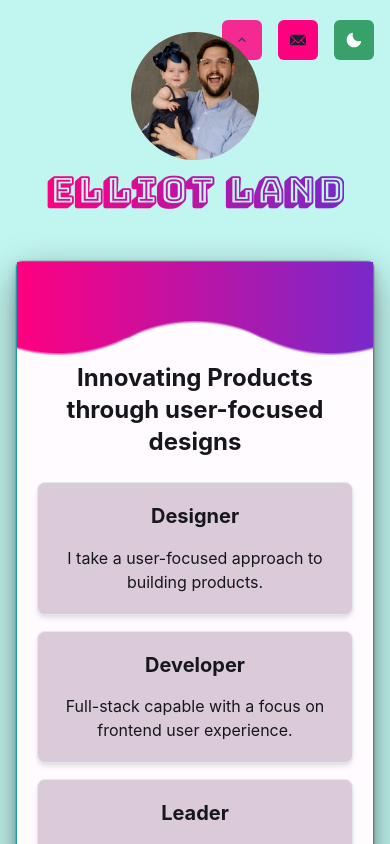
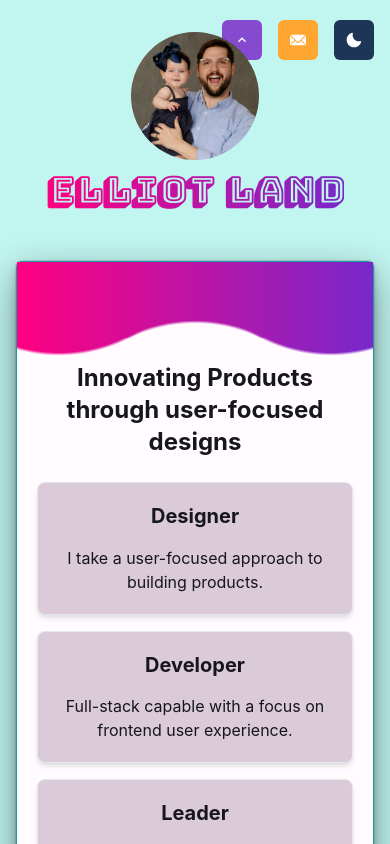
Before and after one commit to elliotland/personal-site-next-chakra, a Next.js app: page / in a window 390 px wide. Shown: the top 844 px of the page. Built offline with nearby package versions, Linux system fonts and the light colour scheme.

Commit message:
mobile updates

```diff
--- a/src/components/AI_lliot.tsx
+++ b/src/components/AI_lliot.tsx
@@ -123,10 +123,10 @@ function AI_lliot() {
             pl={"2.5em"}
             pr={"2.5em"}
             _dark={{
-              bgColor: "customDarkMode.green",
+              bgColor: "customDarkMode.primary",
             }}
             _light={{
-              bgColor: "customLightMode.primary",
+              bgColor: "customLightMode.orange",
               color: "white",
             }}
           >
--- a/src/components/ButtonMenu.tsx
+++ b/src/components/ButtonMenu.tsx
@@ -1,22 +1,23 @@
-import { Stack } from "@chakra-ui/react";
+import { color, Stack } from "@chakra-ui/react";
 import { DarkModeSwitch } from "./DarkModeSwitch";
 import ExpansionButton from "./ExpansionButton";
 import ContactMeButton from "./ContactMeButton";
 
 const ButtonStack = ({ isExpanded, toggleExpansion }) => {
-  // Using 'onClick' here
   return (
-    <Stack direction="row" spacing={4} position="fixed" top={5} right={4} zIndex={5000}>
+    <Stack direction="row" spacing={4} position={isExpanded ? 'inherit' : 'fixed'} top={5} right={4} zIndex={5000} >
       <ExpansionButton
         isExpanded={isExpanded}
         toggleExpansion={toggleExpansion}
-        darkSettings={{ bgColor: "customDarkMode.green" }}
-        lightSettings={{ bgColor: "customLightMode.pink" }}
+        darkSettings={{ bgColor: "customDarkMode.yellow", color:'black' }}
+        lightSettings={{ bgColor: "customLightMode.primary", color:'white' }}
       />
       <ContactMeButton
-        darkSettings={{ bgColor: "customDarkMode.green" }}
-        lightSettings={{ bgColor: "customLightMode.pink" }} />
-      <DarkModeSwitch />
+        darkSettings={{ bgColor: "customDarkMode.primary" }}
+        lightSettings={{ bgColor: "customLightMode.orange", color:'white' }} />
+      <DarkModeSwitch
+        darkSettings={{ bgColor: "customDarkMode.white", color: "black" }}
+        lightSettings={{ bgColor: "customLightMode.backgroundBlue", color: "white" }} />
     </Stack>
   );
 };
--- a/src/components/DarkModeSwitch.tsx
+++ b/src/components/DarkModeSwitch.tsx
@@ -1,14 +1,20 @@
 import { useColorMode, IconButton } from "@chakra-ui/react";
 import { SunIcon, MoonIcon } from "@chakra-ui/icons";
 
-export const DarkModeSwitch = () => {
+type DarkModeSwitchProps = {
+  lightSettings: {};
+  darkSettings: {};
+};
+
+export const DarkModeSwitch: React.FC<DarkModeSwitchProps> = ({lightSettings, darkSettings}) => {
   const { colorMode, toggleColorMode } = useColorMode();
   const isDark = colorMode === "dark";
   return (
     <IconButton
       icon={isDark ? <SunIcon /> : <MoonIcon />}
       aria-label="Toggle Theme"
-      colorScheme="green"
+      _light={lightSettings}
+      _dark={darkSettings}
       onClick={toggleColorMode}
     />
   );
--- a/src/components/Hero.tsx
+++ b/src/components/Hero.tsx
@@ -19,13 +19,11 @@ const Hero = ({
     <Flex
       justifyContent="center"
       alignItems="center"
-      marginTop={smallMode ? "em" : "2em"}
-      mb={smallMode ? "2em" : "2em"}
+      marginTop={smallMode ? "0em" : "2em"}
+      mb={smallMode ? "0em" : "2em"}
       flexDirection={smallMode ? "row" : "column"}
       alignContent={"center"}
-      position={smallMode ? "fixed" : "initial"}
-      top={4}
-      left={4}
+      position={smallMode ? "inherit" : "initial"}
       zIndex={5000}
     >
       <Avatar
--- a/src/components/ProjectCarousal.tsx
+++ b/src/components/ProjectCarousal.tsx
@@ -33,12 +33,12 @@ const ProjectGallery = () => {
 
   const activeBgColor = useColorModeValue(
     "customLightMode.pink",
-    "customDarkMode.primary"
+    "customDarkMode.green"
   );
   const inactiveBgColor = useColorModeValue("white", "darkprimary");
   const borderColor = useColorModeValue(
     "customLightMode.pink",
-    "customDarkMode.primary"
+    "customDarkMode.green"
   );
   const textColor = useColorModeValue("black", "white");
 
--- a/src/pages/index.tsx
+++ b/src/pages/index.tsx
@@ -5,14 +5,17 @@ import {
   Flex,
   useDisclosure,
   useBreakpointValue,
+  Stack,
+  Button,
+  Spacer,
 } from "@chakra-ui/react";
 import { DarkModeSwitch } from "../components/DarkModeSwitch";
 import { useEffect, useState } from "react";
 import AI_lliot from "../components/AI_lliot";
 import BusinessCard from "../components/BusinessCard";
-import ExpansionButton from "../components/ExpansionButton";
 import CircularCarousel from "../components/ProjectCarousal";
 import ButtonStack from "../components/ButtonMenu";
+import Hero from "../components/Hero";
 
 const Index = () => {
   const [isExpanded, setIsExpanded] = useState(false);
@@ -41,6 +44,32 @@ const Index = () => {
         alignItems={"center"}
         height={isExpanded ? "" : "100vh"}
       >
+        {isExpanded ? (
+          <>
+            <Flex
+              dir="row"
+              alignItems="center"
+              position="sticky"
+              top={0}
+              h={"80px"}
+              w={"100%"}
+              _light={{
+                bgColor: "customLightMode.secondary",
+              }}
+              _dark={{
+                bgColor: "customDarkMode.darkBackground",
+              }}
+              justifyContent={"space-around"}
+              zIndex={6000}
+            >
+              <Hero smallMode={true} />
+              <ButtonStack
+                isExpanded={isExpanded}
+                toggleExpansion={toggleExpansion}
+              />
+            </Flex>
+          </>
+        ) : (
           <Container
             display={"flex"}
             flexDirection={"column"}
@@ -56,17 +85,17 @@ const Index = () => {
             />
             <BusinessCard expandedSiteView={isExpanded} />
           </Container>
+        )}
         <Flex
           hidden={!isExpanded}
           w={"100%"}
           direction={"column"}
-          mt={"1em"}
           minH={"400px"}
           _light={{
             bgColor: "customLightMode.pink",
           }}
           _dark={{
-            bgColor: "customDarkMode.primary",
+            bgColor: "customDarkMode.green",
           }}
           pt={"2em"}
           pb={"2em"}
```
Lines whose indentation alone changed are shown as unchanged.
